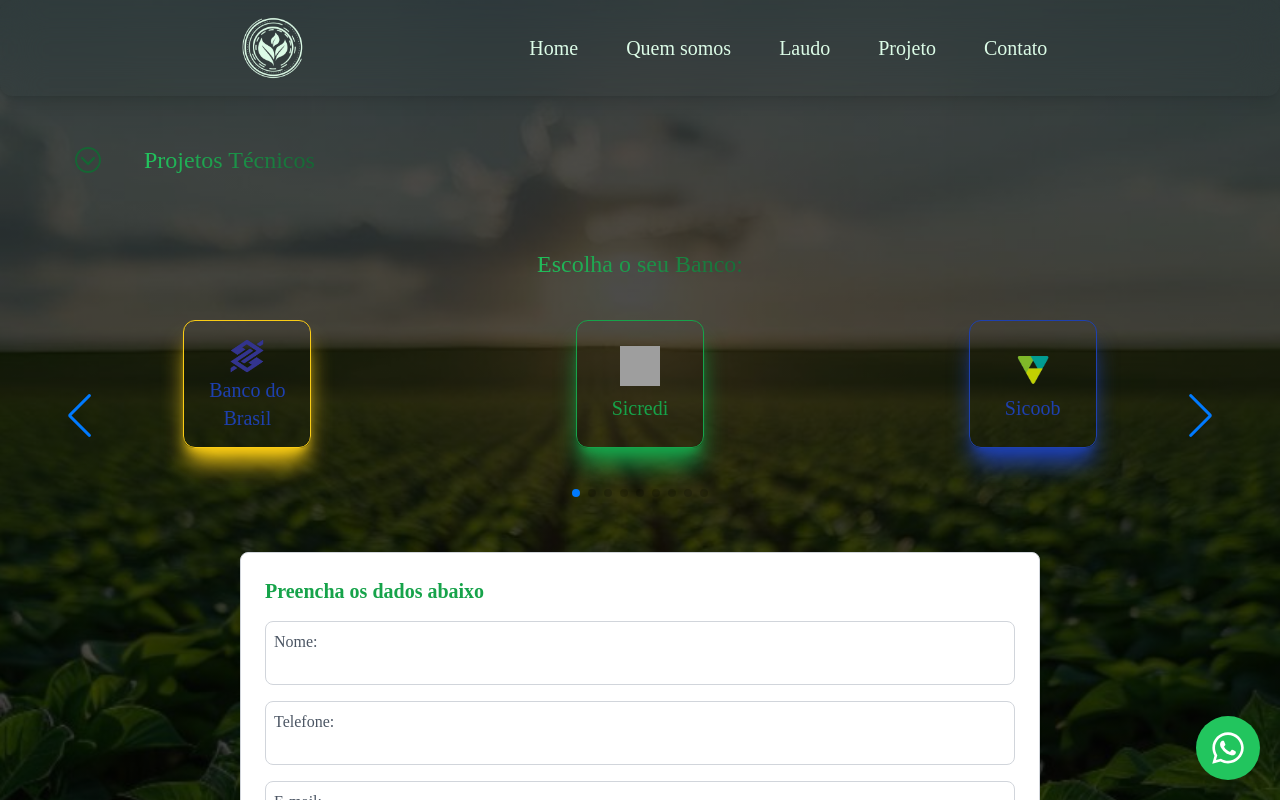
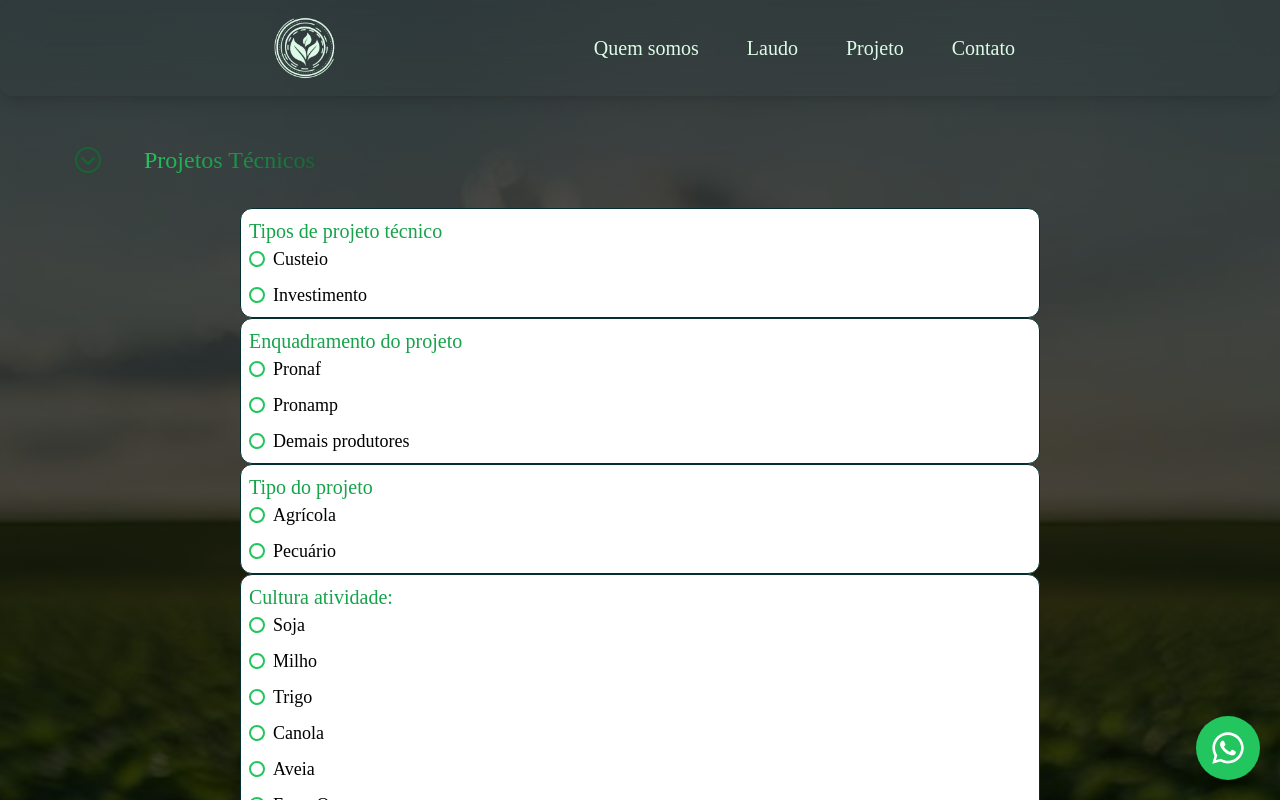
Before and after one commit to DiegofkOliveira/Projeto-TecnoRural, a React (Vite) app: page /projeto in a window 1280 px wide. Shown: the top 800 px of the page. Built offline with nearby package versions, Linux system fonts and the light colour scheme; grey boxes are pictures that could not be loaded; a web font is replaced by a local one.

Commit message:
Tecnorural
New commit

```diff
--- a/src/components/projects/projects.jsx
+++ b/src/components/projects/projects.jsx
@@ -1,46 +1,53 @@
-import { useState } from "react";
-import { IoIosArrowDropdown } from "react-icons/io";
-import { TbPointFilled } from "react-icons/tb";
-import Swal from "sweetalert2";
-import BancoBrasil from "../../assets/bb.png";
-import Banrisul from "../../assets/banrisul.png";
-import Cresol from "../../assets/cresol.png";
-import Sicoob from "../../assets/sicoob.png";
-import Sicredi from "../../assets/sicredi.png";
-import Santander from "../../assets/santander.png";
-import Caixa from "../../assets/caixa.png";
-import Bradesco from "../../assets/bradesco.png";
-import Itau from "../../assets/itau.png";
-
+import { useState } from 'react';
+import { IoIosArrowDropdown } from 'react-icons/io';
+import { TbPointFilled } from 'react-icons/tb';
+import Swal from 'sweetalert2';
+import BancoBrasil from '../../assets/bb.png';
+import Banrisul from '../../assets/banrisul.png';
+import Cresol from '../../assets/cresol.png';
+import Sicoob from '../../assets/sicoob.png';
+import Sicredi from '../../assets/sicredi.png';
+import Santander from '../../assets/santander.png';
+import Caixa from '../../assets/caixa.png';
+import Bradesco from '../../assets/bradesco.png';
+import Itau from '../../assets/itau.png';
 import { Swiper, SwiperSlide } from 'swiper/react';
-
-// Import Swiper styles
 import 'swiper/css';
 import 'swiper/css/pagination';
 import 'swiper/css/navigation';
-
-// Import required modules
 import { Pagination, Navigation } from 'swiper/modules';
+import CustomCheckboxGroup from '../ui/CustomCheckboxGroup';
 
 function Projects() {
   const [bancoSelecionado, setBancoSelecionado] = useState(null);
   const [formData, setFormData] = useState({
-        nome: "",
-        email: "",
-        telefone: "",
+    nome: '',
+    email: '',
+    telefone: '',
     arquivos: [],
+  });
+  const [checkboxSelections, setCheckboxSelections] = useState({
+    tipoProjetoTecnico: null,
+    enquadramentoProjeto: null,
+    tipoProjeto: null,
+    culturaAtividade: null,
   });
 
   const itensPorBanco = {
-        "Banco do Brasil": ["Car (cadastro ambiental)", "ITR", "Contrato de arrendamento", "Matrícula atualizada ou certidão de ônus"],
-        Sicredi: ["Área demarcada", "Car", "Contrato de arrendamento"],
-        Sicoob: ["Car", "Variedade comprada", "Área demarcada", "Contrato de arrendamento"],
-        Cresol: ["Área demarcada", "Car", "Contrato de arrendamento"],
-        Banrisul: ["Car", "Área demarcada kml", "Contrato de arrendamento"],
-        Santander: ["Área demarcada", "Car", "Contrato de arrendamento"],
-        Caixa: ["Área demarcada", "Car", "Contrato de arrendamento"],
-        Bradesco: ["Área demarcada", "Car", "Contrato de arrendamento"],
-        Itau: ["Área demarcada", "Car", "Contrato de arrendamento"],
+    'Banco do Brasil': [
+      'Car (cadastro ambiental)',
+      'ITR',
+      'Contrato de arrendamento',
+      'Matrícula atualizada ou certidão de ônus',
+    ],
+    Sicredi: ['Área demarcada', 'Car', 'Contrato de arrendamento'],
+    Sicoob: ['Car', 'Variedade comprada', 'Área demarcada', 'Contrato de arrendamento'],
+    Cresol: ['Área demarcada', 'Car', 'Contrato de arrendamento'],
+    Banrisul: ['Car', 'Área demarcada kml', 'Contrato de arrendamento'],
+    Santander: ['Área demarcada', 'Car', 'Contrato de arrendamento'],
+    Caixa: ['Área demarcada', 'Car', 'Contrato de arrendamento'],
+    Bradesco: ['Área demarcada', 'Car', 'Contrato de arrendamento'],
+    Itau: ['Área demarcada', 'Car', 'Contrato de arrendamento'],
   };
 
   const handleChange = (e) => {
@@ -61,12 +68,19 @@
     });
   };
 
+  const handleCheckboxChange = (groupName, value) => {
+    setCheckboxSelections((prev) => ({
+      ...prev,
+      [groupName]: value,
+    }));
+  };
+
   const handleSubmit = async (e) => {
     e.preventDefault();
 
     Swal.fire({
-            title: "Enviando...",
-            text: "Aguarde enquanto processamos seus dados.",
+      title: 'Enviando...',
+      text: 'Aguarde enquanto processamos seus dados.',
       allowOutsideClick: false,
       didOpen: () => {
         Swal.showLoading();
@@ -78,18 +92,20 @@
       formDataToSend.append('nome', formData.nome);
       formDataToSend.append('telefone', formData.telefone);
       formDataToSend.append('email', formData.email);
-            formDataToSend.append('bancos', bancoSelecionado ? [bancoSelecionado].join(', ') : ''); // Envia vazio se nenhum banco selecionado
+      formDataToSend.append('bancos', bancoSelecionado ? [bancoSelecionado].join(', ') : '');
       formDataToSend.append('tipo', 'Projetos Técnicos');
-            formData.arquivos.forEach(file => formDataToSend.append('arquivos', file));
+      formDataToSend.append('tipoProjetoTecnico', checkboxSelections.tipoProjetoTecnico || '');
+      formDataToSend.append('enquadramentoProjeto', checkboxSelections.enquadramentoProjeto || '');
+      formDataToSend.append('tipoProjeto', checkboxSelections.tipoProjeto || '');
+      formDataToSend.append('culturaAtividade', checkboxSelections.culturaAtividade || '');
+      formData.arquivos.forEach((file) => formDataToSend.append('arquivos', file));
 
-            const response = await fetch('http://localhost:3000/enviar-formulario', {
+      const response = await fetch('https://seu-backend.onrender.com/enviar-formulario', {
         method: 'POST',
-                body: formDataToSend, // Envia como FormData, não JSON
-                // Remova o cabeçalho "Content-Type" para evitar conflitos com FormData
-                // headers: { "Content-Type": "application/json" }, // Removido
+        body: formDataToSend,
       });
 
-            const result = await response.text(); // Obtém a resposta textual
+      const result = await response.text();
 
       if (!response.ok) {
         throw new Error(result || 'Erro ao enviar os dados');
@@ -97,10 +113,10 @@
 
       if (result === 'E-mail enviado com sucesso!') {
         Swal.fire({
-                    title: "Sucesso!",
-                    text: "Formulário enviado com sucesso!",
-                    icon: "success",
-                    confirmButtonText: "OK",
+          title: 'Sucesso!',
+          text: 'Formulário enviado com sucesso!',
+          icon: 'success',
+          confirmButtonText: 'OK',
           timer: 3000,
           timerProgressBar: true,
         });
@@ -109,29 +125,32 @@
       }
 
       setFormData({
-                nome: "",
-                email: "",
-                telefone: "",
+        nome: '',
+        email: '',
+        telefone: '',
         arquivos: [],
       });
-            setBancoSelecionado(null); // Reseta o banco selecionado, mas mantém o formulário visível
-
+      setCheckboxSelections({
+        tipoProjetoTecnico: null,
+        enquadramentoProjeto: null,
+        tipoProjeto: null,
+        culturaAtividade: null,
+      });
+      setBancoSelecionado(null);
     } catch (error) {
-            console.error("Erro no envio:", error);
-
-            // Adicione mais detalhes no erro para depuração
-            let errorMessage = "Ocorreu um problema ao enviar. Tente novamente.";
+      console.error('Erro no envio:', error);
+      let errorMessage = 'Ocorreu um problema ao enviar. Tente novamente.';
       if (error.message.includes('Failed to fetch')) {
-                errorMessage = "Erro de conexão com o servidor. Verifique sua internet ou o backend.";
+        errorMessage = 'Erro de conexão com o servidor. Verifique sua internet ou o backend.';
       } else if (error.message) {
         errorMessage = error.message;
       }
 
       Swal.fire({
-                title: "Erro!",
+        title: 'Erro!',
         text: errorMessage,
-                icon: "error",
-                confirmButtonText: "OK",
+        icon: 'error',
+        confirmButtonText: 'OK',
       });
     }
   };
@@ -146,6 +165,46 @@
             Projetos Técnicos
           </h3>
         </div>
+      </div>
+
+      {/* Tipos de Projeto Técnico */}
+      <div className="w-full h-auto bg-white flex flex-col items-start p-2 lg:max-w-[800px] border border-teal-950 rounded-xl">
+        <h1 className="text-xl text-green-600">Tipos de projeto técnico</h1>
+        <CustomCheckboxGroup
+          name="tipoProjetoTecnico"
+          options={['Custeio', 'Investimento']}
+          onChange={handleCheckboxChange}
+        />
+      </div>
+
+      {/* Enquadramento do Projeto */}
+      <div className="w-full h-auto bg-white flex flex-col items-start p-2 lg:max-w-[800px] border border-teal-950 rounded-xl">
+        <h2 className="text-xl text-green-600">Enquadramento do projeto</h2>
+        <CustomCheckboxGroup
+          name="enquadramentoProjeto"
+          options={['Pronaf', 'Pronamp', 'Demais produtores']}
+          onChange={handleCheckboxChange}
+        />
+      </div>
+
+      {/* Tipo do Projeto */}
+      <div className="w-full h-auto bg-white flex flex-col items-start p-2 lg:max-w-[800px] border border-teal-950 rounded-xl">
+        <h2 className="text-xl text-green-600">Tipo do projeto</h2>
+        <CustomCheckboxGroup
+          name="tipoProjeto"
+          options={['Agrícola', 'Pecuário']}
+          onChange={handleCheckboxChange}
+        />
+      </div>
+
+      {/* Cultura Atividade */}
+      <div className="w-full h-auto bg-white flex flex-col items-start p-2 lg:max-w-[800px] border border-teal-950 rounded-xl">
+        <h2 className="text-xl text-green-600">Cultura atividade:</h2>
+        <CustomCheckboxGroup
+          name="culturaAtividade"
+          options={['Soja', 'Milho', 'Trigo', 'Canola', 'Aveia', 'Entre Outros']}
+          onChange={handleCheckboxChange}
+        />
       </div>
 
       {/* Seleção de Bancos */}
@@ -163,12 +222,8 @@
           navigation={true}
           modules={[Pagination, Navigation]}
           breakpoints={{
-                        640: { // Tela média (tablet, ~640px ou mais)
-                            slidesPerView: 2,
-                        },
-                        1024: { // Tela grande (desktop, ~1024px ou mais)
-                            slidesPerView: 3,
-                        },
+            640: { slidesPerView: 2 },
+            1024: { slidesPerView: 3 },
           }}
           className="flex w-full md:w-full h-48"
         >
@@ -176,7 +231,7 @@
             <div className="flex items-center justify-center">
               <button
                 className="group flex flex-col border border-yellow-400 rounded-xl w-32 h-32 items-center shadow-xl shadow-yellow-400 justify-center text-blue-800 hover:bg-yellow-400 hover:text-white transition duration-500"
-                                onClick={() => setBancoSelecionado("Banco do Brasil")}
+                onClick={() => setBancoSelecionado('Banco do Brasil')}
               >
                 <img className="w-10 h-10" src={BancoBrasil} alt="Banco do Brasil" />
                 <h2 className="text-xl">Banco do Brasil</h2>
@@ -187,7 +242,7 @@
             <div className="flex items-center justify-center">
               <button
                 className="group flex flex-col border border-green-600 rounded-xl w-32 h-32 items-center shadow-xl shadow-green-600 justify-center gap-2 text-green-600 hover:bg-green-600 hover:text-white transition duration-500"
-                                onClick={() => setBancoSelecionado("Sicredi")}
+                onClick={() => setBancoSelecionado('Sicredi')}
               >
                 <img className="w-10 h-10" src={Sicredi} alt="Sicredi" />
                 <h2 className="text-xl">Sicredi</h2>
@@ -198,7 +253,7 @@
             <div className="flex items-center justify-center">
               <button
                 className="group flex flex-col border border-blue-800 rounded-xl w-32 h-32 items-center shadow-xl shadow-blue-800 justify-center gap-2 text-blue-800 hover:bg-blue-800 hover:text-white transition duration-500"
-                                onClick={() => setBancoSelecionado("Sicoob")}
+                onClick={() => setBancoSelecionado('Sicoob')}
               >
                 <img className="w-10 h-10" src={Sicoob} alt="Sicoob" />
                 <h2 className="text-xl">Sicoob</h2>
@@ -209,7 +264,7 @@
             <div className="flex items-center justify-center">
               <button
                 className="group flex flex-col border border-orange-400 rounded-xl w-32 h-32 items-center shadow-xl shadow-orange-400 justify-center gap-2 text-orange-400 hover:bg-orange-400 hover:text-white transition duration-500"
-                                onClick={() => setBancoSelecionado("Cresol")}
+                onClick={() => setBancoSelecionado('Cresol')}
               >
                 <img className="w-10 h-10" src={Cresol} alt="Cresol" />
                 <h2 className="text-xl">Cresol</h2>
@@ -220,7 +275,7 @@
             <div className="flex items-center justify-center">
               <button
                 className="group flex flex-col border border-blue-600 rounded-xl w-32 h-32 items-center shadow-xl shadow-blue-500 justify-center gap-2 text-blue-600 hover:bg-blue-600 hover:text-white transition duration-500"
-                                onClick={() => setBancoSelecionado("Banrisul")}
+                onClick={() => setBancoSelecionado('Banrisul')}
               >
                 <img className="w-14 h-14" src={Banrisul} alt="Banrisul" />
                 <h2 className="text-xl">Banrisul</h2>
@@ -231,7 +286,7 @@
             <div className="flex items-center justify-center">
               <button
                 className="group flex flex-col border border-red-600 rounded-xl w-32 h-32 items-center shadow-xl shadow-red-600 justify-center gap-2 text-red-600 hover:bg-red-600 hover:text-white transition duration-500"
-                                onClick={() => setBancoSelecionado("Santander")}
+                onClick={() => setBancoSelecionado('Santander')}
               >
                 <img className="w-14 h-14" src={Santander} alt="Santander" />
                 <h2 className="text-xl">Santander</h2>
@@ -242,7 +297,7 @@
             <div className="flex items-center justify-center">
               <button
                 className="group flex flex-col border border-blue-600 rounded-xl w-32 h-32 items-center shadow-xl shadow-blue-500 justify-center gap-2 text-blue-600 hover:bg-blue-600 hover:text-white transition duration-500"
-                                onClick={() => setBancoSelecionado("Caixa")}
+                onClick={() => setBancoSelecionado('Caixa')}
               >
                 <img className="w-14 h-14" src={Caixa} alt="Caixa" />
                 <h2 className="text-xl">Caixa</h2>
@@ -253,7 +308,7 @@
             <div className="flex items-center justify-center">
               <button
                 className="group flex flex-col border border-red-600 rounded-xl w-32 h-32 items-center shadow-xl shadow-red-600 justify-center gap-2 text-red-600 hover:bg-red-600 hover:text-white transition duration-500"
-                                onClick={() => setBancoSelecionado("Bradesco")}
+                onClick={() => setBancoSelecionado('Bradesco')}
               >
                 <img className="w-14 h-10" src={Bradesco} alt="Bradesco" />
                 <h2 className="text-xl">Bradesco</h2>
@@ -264,7 +319,7 @@
             <div className="flex items-center justify-center">
               <button
                 className="group flex flex-col border border-orange-600 rounded-xl w-32 h-32 items-center shadow-xl shadow-orange-600 justify-center gap-2 text-orange-600 hover:bg-orange-600 hover:text-white transition duration-500"
-                                onClick={() => setBancoSelecionado("Itau")}
+                onClick={() => setBancoSelecionado('Itau')}
               >
                 <img className="w-10 h-10" src={Itau} alt="Itau" />
                 <h2 className="text-xl">Itau</h2>
@@ -277,36 +332,42 @@
       {/* Formulário Sempre Visível */}
       <div className="w-full max-w-[800px] bg-white p-6 mt-10 shadow-lg rounded-lg border border-gray-300">
         <h2 className="text-xl font-bold text-green-600">
-                    {bancoSelecionado ? `Informações para ${bancoSelecionado}` : "Preencha os dados abaixo"}
+          {bancoSelecionado ? `Informações para ${bancoSelecionado}` : 'Preencha os dados abaixo'}
         </h2>
         <form onSubmit={handleSubmit} className="flex flex-col items-center gap-4 mt-4">
           <label className="group border border-gray-300 rounded-lg w-full h-16 p-2 focus-within:border-2 focus-within:border-green-500 transition duration-300">
             <span className="text-gray-600">Nome:</span>
-                        <input className="border-none outline-none w-full"
+            <input
+              className="border-none outline-none w-full"
               type="text"
               name="nome"
               value={formData.nome}
               onChange={handleChange}
-                            required />
+              required
+            />
           </label>
           <label className="group border border-gray-300 rounded-lg w-full h-16 p-2 focus-within:border-2 focus-within:border-green-500 transition duration-300">
             <span className="text-gray-600">Telefone:</span>
-                        <input className="border-none outline-none w-full"
+            <input
+              className="border-none outline-none w-full"
               type="tel"
               name="telefone"
               value={formData.telefone}
               onChange={handleChange}
               pattern="\d{10,11}"
-                            required />
+              required
+            />
           </label>
           <label className="group border border-gray-300 rounded-lg w-full h-16 p-2 focus-within:border-2 focus-within:border-green-500 transition duration-300">
             <span className="text-gray-600">E-mail:</span>
-                        <input className="border-none outline-none w-full"
+            <input
+              className="border-none outline-none w-full"
               type="email"
               name="email"
               value={formData.email}
               onChange={handleChange}
-                            required />
+              required
+            />
             <span id="email-error" className="text-red-600 text-sm hidden">
               O e-mail fornecido está incorreto.
             </span>
@@ -328,27 +389,45 @@
             </ul>
           </div>
 
-                    <div className="w-full h-auto pt-20 flex flex-col items-center justify-end p-4 bg-gradient-to-r from-blue-400 to-blue-700 rounded-lg shadow-lg h-40 relative">
+          <div className="w-full h-auto pt-20 flex flex-col items-center justify-end p-4 bg-gradient-to-r from-blue-400 to-blue-700 rounded-lg shadow-lg relative">
             <div className="absolute top-[-5px] transform -translate-x-1/2 animate-bounce transition-transform hover:scale-105">
               <div className="relative w-32 h-20">
                 <div className="absolute top-[-10px] w-20 h-5 bg-gradient-to-r from-orange-400 to-orange-500 rounded-t-lg shadow-md z-10"></div>
                 <div className="absolute w-32 h-20 bg-gradient-to-r from-yellow-300 to-yellow-500 rounded-lg shadow-md z-0"></div>
               </div>
             </div>
-                        <input type="file" multiple onChange={handleFileChange} className="hidden" id="file-upload" />
-                        <label htmlFor="file-upload" className="mt-6 px-6 py-2 text-lg text-white bg-white/20 rounded-lg shadow-md cursor-pointer transition hover:bg-white/40">Anexar Arquivos</label>
+            <input
+              type="file"
+              multiple
+              onChange={handleFileChange}
+              className="hidden"
+              id="file-upload"
+            />
+            <label
+              htmlFor="file-upload"
+              className="mt-6 px-6 py-2 text-lg text-white bg-white/20 rounded-lg shadow-md cursor-pointer transition hover:bg-white/40"
+            >
+              Anexar Arquivos
+            </label>
             <ul className="mt-4 w-full h-auto flex flex-col gap-2">
               {formData.arquivos.map((file, index) => (
-                                <li key={index} className="w-full h-auto flex justify-between items-center bg-gray-200 p-2 gap-2 rounded-lg">
-                                    <span className="truncate max-w-[80%] overflow-hidden whitespace-nowrap">{file.name}</span>
-                                    <button type="button" onClick={() => removeFile(index)} className="text-red-600">Remover</button>
+                <li
+                  key={index}
+                  className="w-full h-auto flex justify-between items-center bg-gray-200 p-2 gap-2 rounded-lg"
+                >
+                  <span className="truncate max-w-[80%] overflow-hidden whitespace-nowrap">
+                    {file.name}
+                  </span>
+                  <button type="button" onClick={() => removeFile(index)} className="text-red-600">
+                    Remover
+                  </button>
                 </li>
               ))}
             </ul>
           </div>
 
-                    <button className="group flex border border-green-500 rounded-lg w-full h-8 items-center shadow-xl shadow-green-500/70 bg-green-500 justify-center gap-2 text-white
-                    hover:bg-white hover:text-green-600 transition duration-500"
+          <button
+            className="group flex border border-green-500 rounded-lg w-full h-8 items-center shadow-xl shadow-green-500/70 bg-green-500 justify-center gap-2 text-white hover:bg-white hover:text-green-600 transition duration-500"
             type="submit"
           >
             <h2 className="text-xl">Enviar</h2>
--- /dev/null
+++ b/src/components/ui/CustomCheckboxGroup.jsx
@@ -0,0 +1,47 @@
+import { useState } from 'react';
+
+export function CustomCheckboxGroup({ name, options, onChange }) {
+  const [selectedOption, setSelectedOption] = useState(null);
+
+  const handleCheckboxChange = (option) => {
+    setSelectedOption(option === selectedOption ? null : option);
+    onChange(name, option === selectedOption ? null : option);
+  };
+
+  return (
+    <div className="flex flex-col gap-2">
+      {options.map((option) => (
+        <div key={option} className="flex items-center gap-2">
+          <div className="relative">
+            <input
+              type="checkbox"
+              id={`${name}-${option}`}
+              checked={selectedOption === option}
+              onChange={() => handleCheckboxChange(option)}
+              className="absolute w-4 h-4 opacity-0 peer"
+            />
+            <div
+              className={`w-4 h-4 border-2 border-green-500 rounded-full flex items-center justify-center transition duration-300 ${
+                selectedOption === option
+                  ? 'bg-gradient-to-r from-green-500 to-green-800'
+                  : 'bg-white'
+              } peer-checked:bg-gradient-to-r peer-checked:from-green-500 peer-checked:to-green-800`}
+            >
+              {selectedOption === option && (
+                <span className="w-2 h-2 bg-white rounded-full"></span>
+              )}
+            </div>
+          </div>
+          <label
+            htmlFor={`${name}-${option}`}
+            className="text-lg font-gummy cursor-pointer select-none"
+          >
+            {option}
+          </label>
+        </div>
+      ))}
+    </div>
+  );
+}
+
+export default CustomCheckboxGroup;
--- a/src/templates/top/top.jsx
+++ b/src/templates/top/top.jsx
@@ -77,7 +77,7 @@
 
                 {/* Menu Desktop */}
                 <ul className="hidden lg:flex lg:space-x-6 lg:gap-6">
-                    {["Home", "Quem somos", "Laudo", "Projeto", "Contato"].map((item, index) => (
+                    {["Quem somos", "Laudo", "Projeto", "Contato"].map((item, index) => (
                         <li key={index} className="text-xl font-gummy text-green-100 hover:text-gray-500 transition duration-200">
                             <Link to={item === "Home" ? "/" : `/${item.toLowerCase()}`}>{item}</Link>
                         </li>
```
Also changed, not shown: 1 other file (tests, documents, lock files or other folders). Lines whose indentation alone changed are shown as unchanged.
